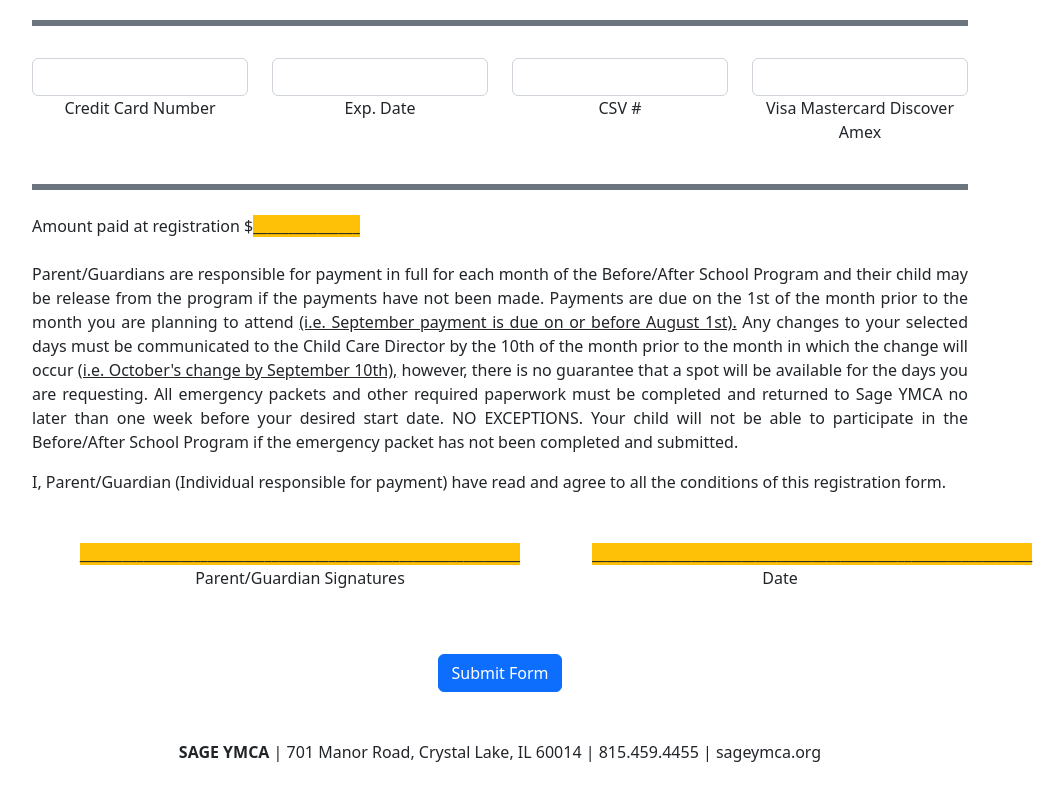
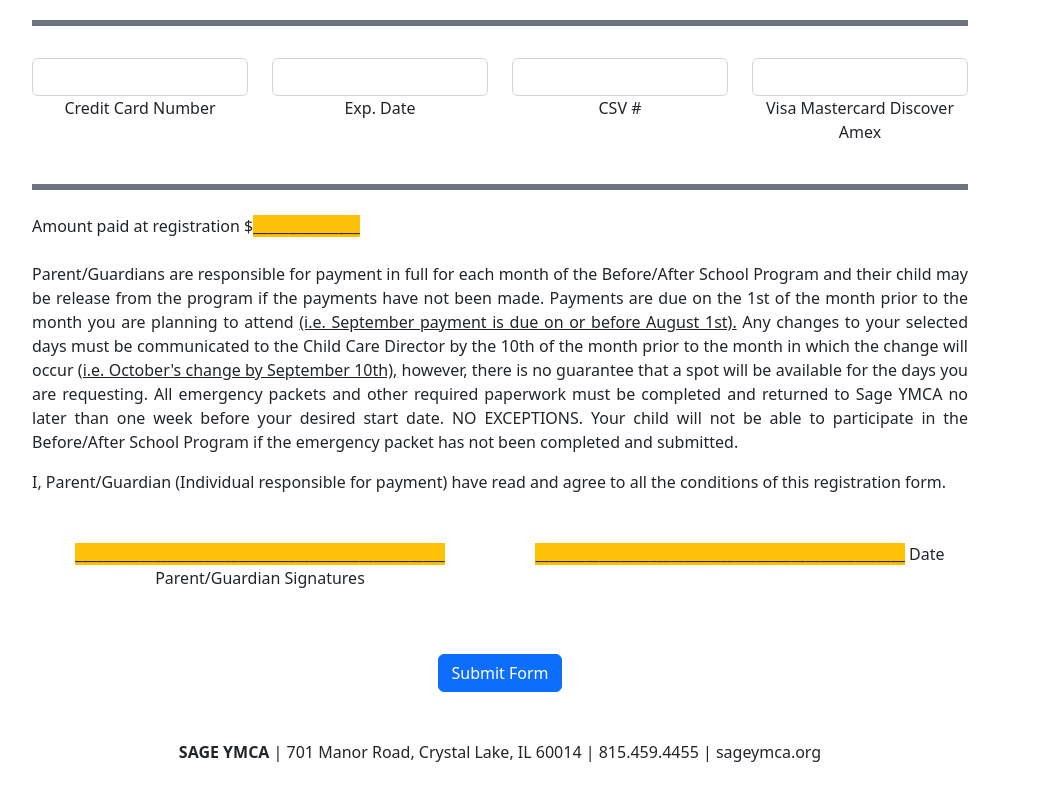
Before and after one commit to mlester999/mmymca, a plain HTML site: page index.html in a window 1280 px wide. Shown: the part 1374-2174 px from the top of the page, without its empty margins (140-1204 px from the left). Drawn offline with nearby package versions, Linux system fonts and the light colour scheme.

Commit message:
Update index.html

```diff
--- a/index.html
+++ b/index.html
@@ -276,18 +276,18 @@
             and agree to all the conditions of this registration form.
           </p>
           <div class="row my-5 text-center">
-            <div class="col-md-7">
+            <div class="col-md-6">
               <p>
                 <span class="bg-warning"
-                  >______________________________________________________________</span
+                  >____________________________________________________</span
                 > Parent/Guardian Signatures</span
                 >
               </p>
             </div>
-            <div class="col-md-5">
+            <div class="col-md-6">
               <p>
               <span class="bg-warning"
-                  >______________________________________________________________</span
+                  >____________________________________________________</span
                 > Date
               </p>
             </div>
```
